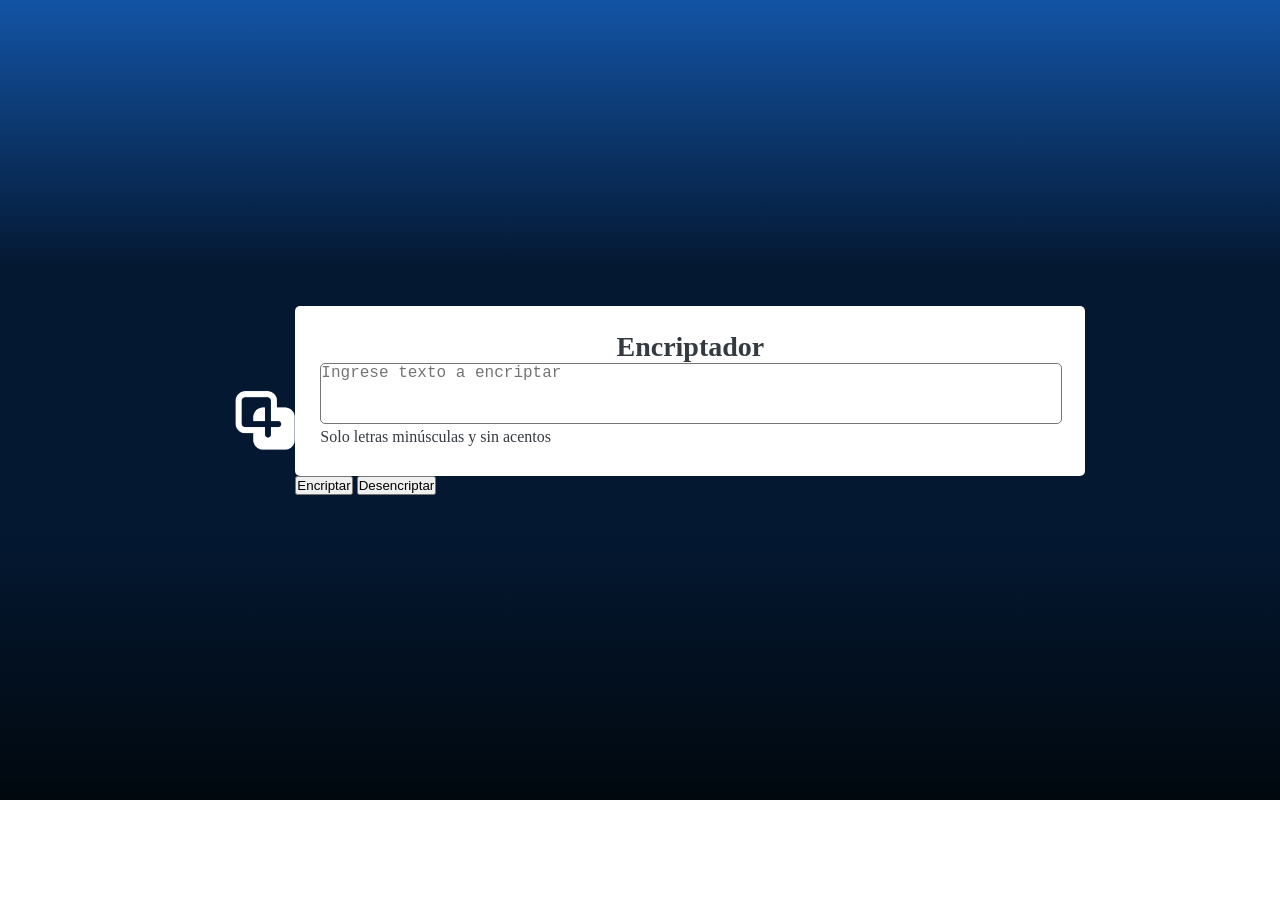
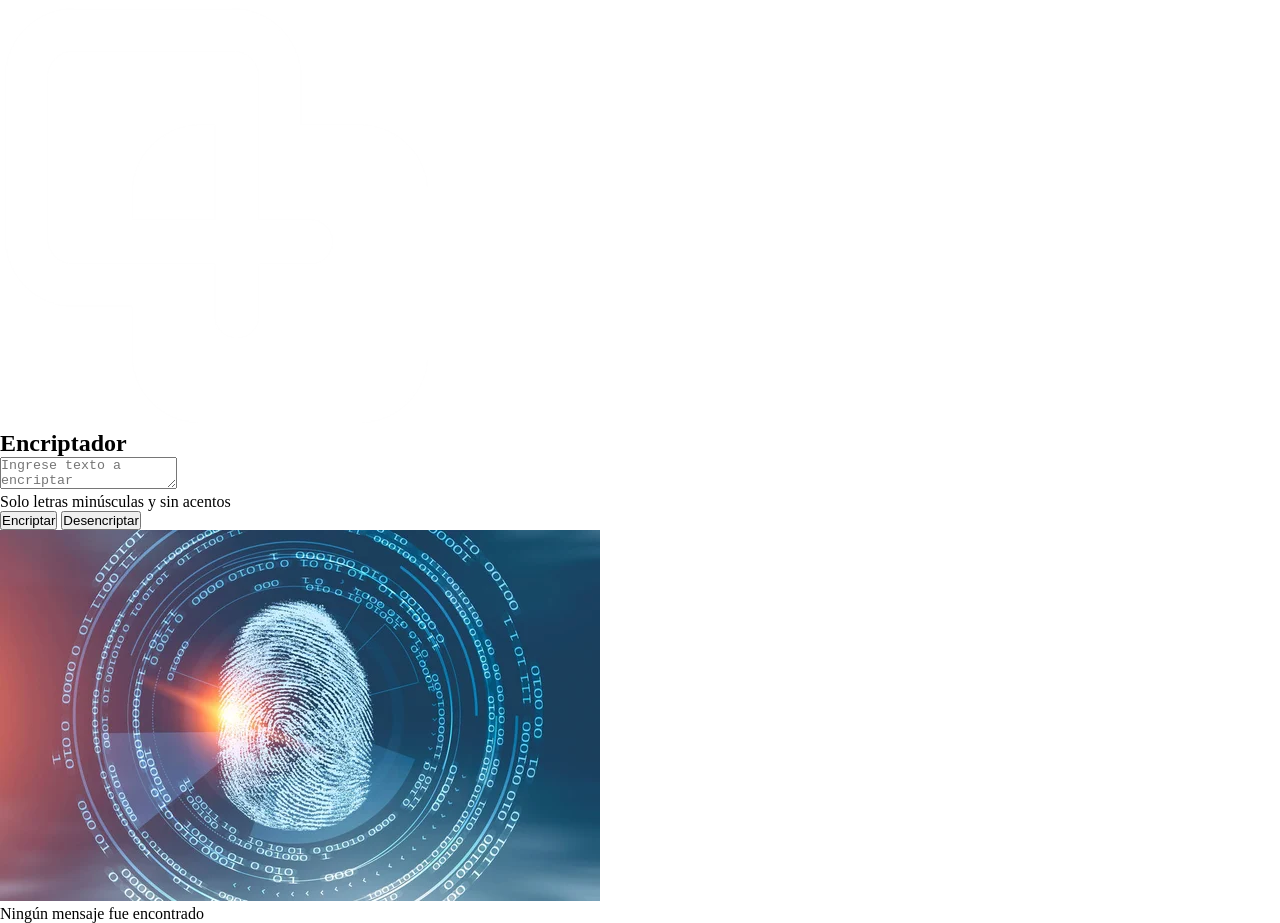
Before and after one commit to fevramireli/encriptador-de-texto, a plain HTML site: page index.html in a window 1280 px wide. Before the commit the page ends 800 px from the top, so only its background shows below. Drawn offline with Linux system fonts and the light colour scheme.

Commit message:
Desarrollo CSS

```diff
--- a/index.html
+++ b/index.html
@@ -10,17 +10,23 @@
     <header>
 
     </header>
+    <main class="encriptador__container">
+        <div class="encriptador__logo">
         <img src="Isotipo blanco r.png" class="logo__smarterware" alt="Logo Smarterware">
+        </div>
         <section class="encriptador__contenido">
-            <h1></h1>
-            <div class="envoltura">
-                <h2>Encriptador</h2>
+            <h1>Encriptador</h1>
+            <div class="textoEncriptar__container">
                 <textarea placeholder="Ingrese texto a encriptar" required></textarea>
                 <p class="indicaciones">Solo letras minúsculas y sin acentos</p>
             </div>
-            <div class="container__botones">
+            <div class="botones__container">
                 <button onclick="" class="container__boton">Encriptar</button>
                 <button onclick="" class="container__boton">Desencriptar</button>
+            </div>
+            <div class="textoEncriptado__container">
+                <img src="digital_clues.jpg" alt="digital_clues">
+                <p>Ningún mensaje fue encontrado</p>
             </div>
             <script>
                 const textarea = document.querySelector("textarea");
--- a/styles/style.css
+++ b/styles/style.css
@@ -2,73 +2,3 @@
     padding: 0;
     margin: 0;
 }
-
-body {
-    /*background-color: #343A40;*/
-    display: flex;
-    align-items: center;
-    justify-content: center;
-    background: linear-gradient(#1354A5 0%, #041832 33.33%, #041832 66.67%, #01080E 100%);
-    color: #CED4DA;
-    min-height: 100vh;
-    box-sizing: border-box;
-}
-
-strong {
-    color:#FFFFFF
-}
-
-.logo__smarterware {
-    display: flex;
-    height: 60px;
-    margin: 40px 0 0 40px;
-}
-
-.titulo_destaque {
-    color:#FFFFFF
-}
-
-.envoltura {
-    width: 740px;
-    background: #FFF;
-    border-radius: 5px;
-    padding: 25px 25px 30px;
-}
-.envoltura h2 {
-    text-align: center;
-    font-size: 28px;
-    color:#343A40
-}
-
-.envoltura textarea {
-    width: 100%;
-    height: 59px;
-    border-radius: 5px;
-    font-size: 16px;
-    outline: none;
-    resize: none;
-}
-
-textarea:is(:focus, :valid){
-    border-width: 2px;
-    border-color: #4671EA;
-}
-
-textarea::-webkit-scrollbar{
-    width: 0px;
-}
-
-.indicaciones {
-    color:#343A40
-}
-
-.container__texto {
-    display: flex;
-    background-color: #FFF;
-    color: #343A40;
-    margin: -60px 0 0 160px;
-    width: 50%;
-    height: 20px;
-    border: none;
-    border-radius: 1px;
-}
```
Also changed, not shown: digital_clues.jpg (added).
